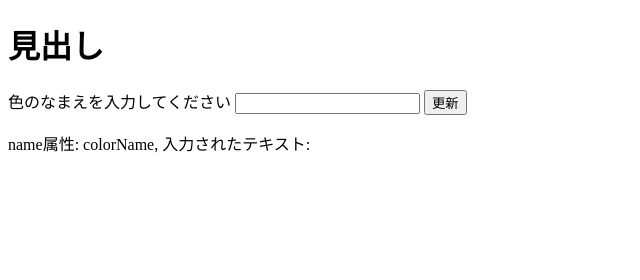
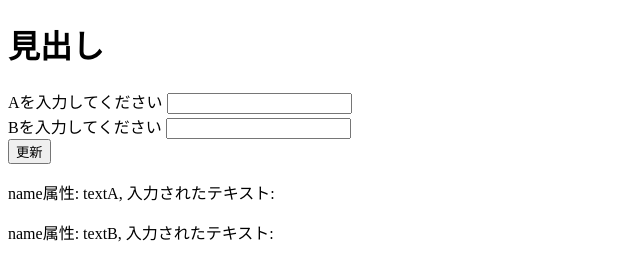
Before and after one commit to morokyuu/javascript_learn, a plain HTML site: page lecture61/index.html in a window 1280 px wide. Both pictures are taken after a click on the button "更新". Shown: the whole page, without its empty margins (0-640 px from the left). Drawn offline with Linux system fonts and the light colour scheme.

Commit message:
exercise

```diff
--- a/lecture61/index.html
+++ b/lecture61/index.html
@@ -3,14 +3,19 @@
 <head>
     <meta charset="utf-8">
     <meta name="viewport" content="width=device-width, initial-scale=1.0">
-    <title>textの置換</title>
+    <title>練習</title>
 </head>
 <body>
     <h1 id="headerTitle">見出し</h1>
-    <label for="inputColorName">色のなまえを入力してください</label>
-    <input id="inputColorName" type="text" name="colorName">
+    <label for="inputA">Aを入力してください</label>
+    <input id="inputA" type="text" name="textA">
+    <BR>
+    <label for="inputB">Bを入力してください</label>
+    <input id="inputB" type="text" name="textB">
+    <BR>
     <button id="triggerButton">更新</button>
-    <p id="showText">未入力</p>
+    <p id="showTextA">未入力</p>
+    <p id="showTextB">未入力</p>
     <script src="main.js"></script>
 </body>
 </html>
--- a/lecture61/main.js
+++ b/lecture61/main.js
@@ -2,10 +2,16 @@
 
 let btn = document.getElementById('triggerButton');
 btn.addEventListener('click', function(e){
-    let inputColorName = document.getElementById('inputColorName');
-    let colorNameText = inputColorName.value;
-    let inputName = inputColorName.getAttribute('name');
+    let inputA = document.getElementById('inputA');
+    let inputAtext = inputA.value;
+    let inputAName = inputA.getAttribute('name');
+
+    let inputB = document.getElementById('inputB');
+    let inputBtext = inputB.value;
+    let inputBName = inputB.getAttribute('name');
+
     let showText = document.getElementById('showText');
-    showText.textContent = `name属性: ${inputName}, 入力されたテキスト: ${colorNameText}`
+    showTextA.textContent = `name属性: ${inputAName}, 入力されたテキスト: ${inputAtext}`
+    showTextB.textContent = `name属性: ${inputBName}, 入力されたテキスト: ${inputBtext}`
 
 }, false);
```
